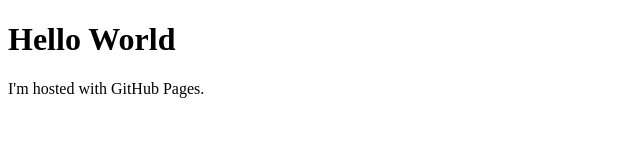
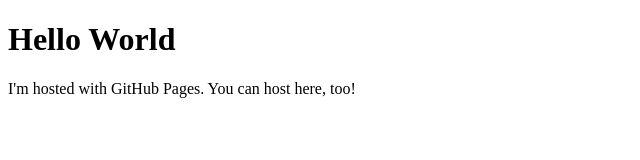
Before and after one commit to pauljmathews/pauljmathews.github.io, a plain HTML site: page index.html in a window 1280 px wide. Shown: the whole page, without its empty margins (0-640 px from the left). Drawn offline with Linux system fonts and the light colour scheme.

Commit message:
Update index.html

```diff
--- a/index.html
+++ b/index.html
@@ -2,6 +2,6 @@
 <html>
 <body>
 <h1>Hello World</h1>
-<p>I'm hosted with GitHub Pages.</p>
+<p>I'm hosted with GitHub Pages. You can host here, too!</p>
 </body>
 </html>
```
